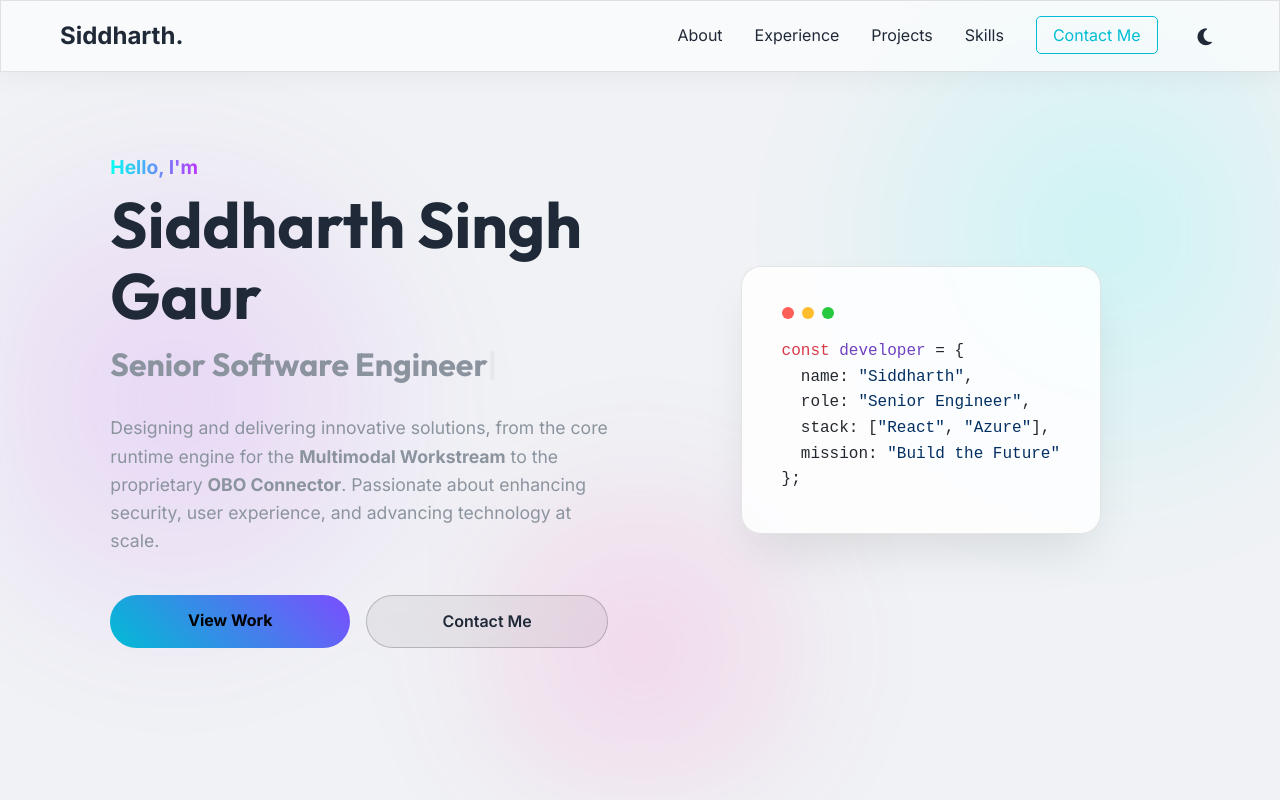
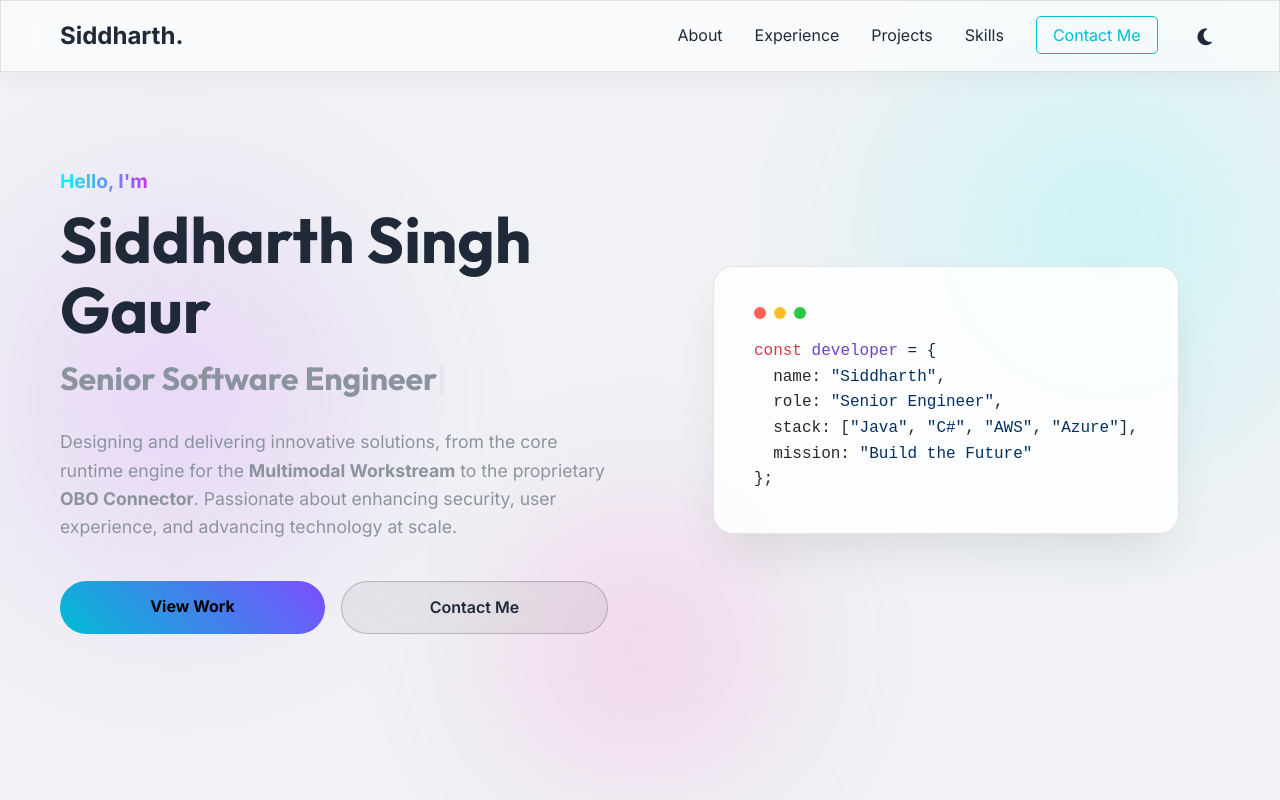
Before and after one commit to siddharthh98/tech-portfolio, a React (Vite) app: page / in a window 1280 px wide. Shown: the top 800 px of the page. Built offline with nearby package versions, Linux system fonts and the light colour scheme.

Commit message:
Fix the stack

```diff
--- a/src/components/Hero.jsx
+++ b/src/components/Hero.jsx
@@ -85,7 +85,7 @@ const Hero = () => {
                             <span className="token-keyword">const</span> <span className="token-entity">developer</span> = &#123;<br />
                             &nbsp;&nbsp;name: <span className="token-string">"Siddharth"</span>,<br />
                             &nbsp;&nbsp;role: <span className="token-string">"Senior Engineer"</span>,<br />
-                            &nbsp;&nbsp;stack: [<span className="token-string">"React"</span>, <span className="token-string">"Azure"</span>],<br />
+                            &nbsp;&nbsp;stack: [<span className="token-string">"Java"</span>, <span className="token-string">"C#"</span>, <span className="token-string">"AWS"</span>, <span className="token-string">"Azure"</span>],<br />
                             &nbsp;&nbsp;mission: <span className="token-string">"Build the Future"</span><br />
                             &#125;;
                         </code>
```
